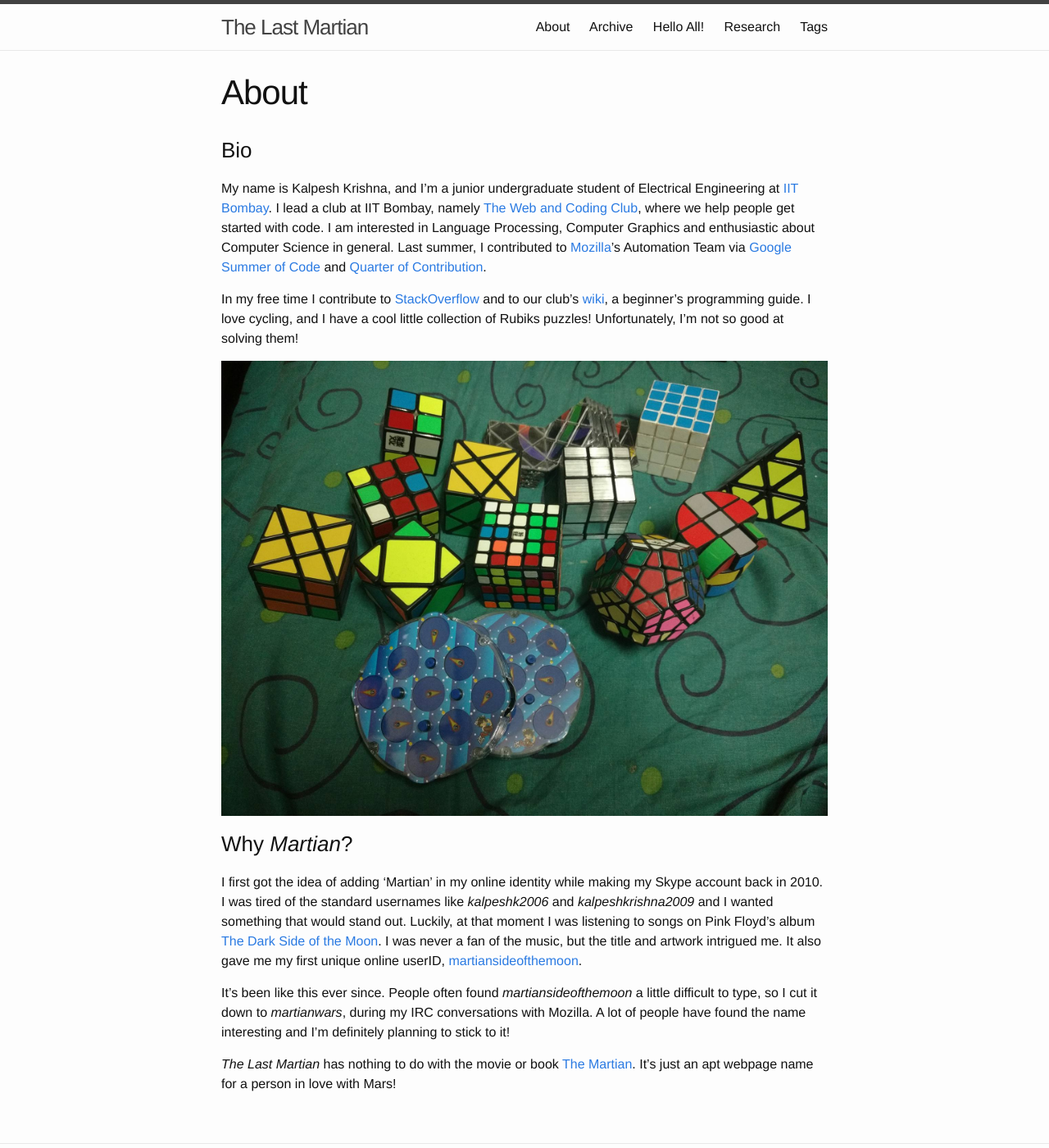
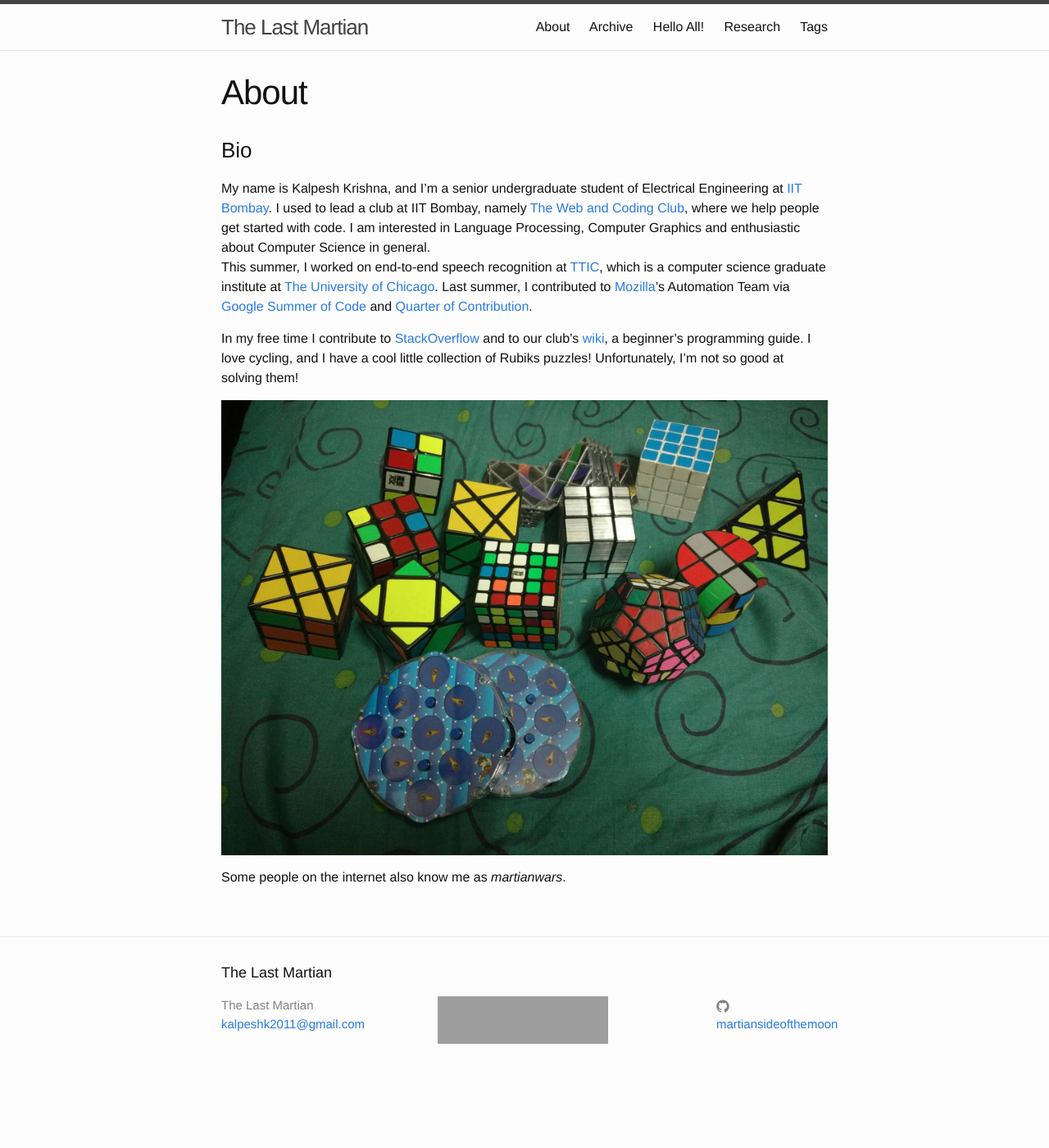
Before and after one commit to martiansideofthemoon/martiansideofthemoon.github.io, a Jekyll site: the page built from about.md, in a window 1280 px wide and 1400 px high. Shown: the whole window at 82% size. Built offline with Jekyll 4.4.1, drawn with Linux system fonts in a browser that asks for light colours; comment, search, counter and statistics services are not loaded; grey boxes are pictures that could not be loaded.

Commit message:
Update about.md

```diff
--- a/about.md
+++ b/about.md
@@ -5,16 +5,11 @@ permalink: /about/
 ---
 ### Bio
 
-My name is Kalpesh Krishna, and I'm a junior undergraduate student of Electrical Engineering at [IIT Bombay](http://iitb.ac.in). I lead a club at IIT Bombay, namely [The Web and Coding Club](https://www.facebook.com/wncc.iitb/), where we help people get started with code. I am interested in Language Processing, Computer Graphics and enthusiastic about Computer Science in general. Last summer, I contributed to [Mozilla](https://en.wikipedia.org/wiki/Mozilla)'s Automation Team via [Google Summer of Code](https://summerofcode.withgoogle.com/) and [Quarter of Contribution](https://wiki.mozilla.org/Auto-tools/New_Contributor/Quarter_of_Contribution).
+My name is Kalpesh Krishna, and I'm a senior undergraduate student of Electrical Engineering at [IIT Bombay](http://iitb.ac.in). I used to lead a club at IIT Bombay, namely [The Web and Coding Club](https://www.facebook.com/wncc.iitb/), where we help people get started with code. I am interested in Language Processing, Computer Graphics and enthusiastic about Computer Science in general.
+This summer, I worked on end-to-end speech recognition at [TTIC](http://ttic.edu/), which is a computer science graduate institute at [The University of Chicago](https://www.uchicago.edu/). Last summer, I contributed to [Mozilla](https://en.wikipedia.org/wiki/Mozilla)'s Automation Team via [Google Summer of Code](https://summerofcode.withgoogle.com/) and [Quarter of Contribution](https://wiki.mozilla.org/Auto-tools/New_Contributor/Quarter_of_Contribution).
 
 In my free time I contribute to [StackOverflow](http://stackoverflow.com/users/5080995/martianwars) and to our club's [wiki](http://wncc-iitb.org/wiki), a beginner's programming guide. I love cycling, and I have a cool little collection of Rubiks puzzles! Unfortunately, I'm not so good at solving them!
 
 ![rubik]({{ site.url }}/assets/rubik.jpg)
 
-### Why *Martian*?
-
-I first got the idea of adding 'Martian' in my online identity while making my Skype account back in 2010. I was tired of the standard usernames like *kalpeshk2006* and *kalpeshkrishna2009* and I wanted something that would stand out. Luckily, at that moment I was listening to songs on Pink Floyd's album [The Dark Side of the Moon](https://en.wikipedia.org/wiki/The_Dark_Side_of_the_Moon). I was never a fan of the music, but the title and artwork intrigued me. It also gave me my first unique online userID, [martiansideofthemoon](https://github.com/martiansideofthemoon).
-
-It's been like this ever since. People often found *martiansideofthemoon* a little difficult to type, so I cut it down to *martianwars*, during my IRC conversations with Mozilla. A lot of people have found the name interesting and I'm definitely planning to stick to it!
-
-*The Last Martian* has nothing to do with the movie or book [The Martian](https://en.wikipedia.org/wiki/The_Martian_(film)). It's just an apt webpage name for a person in love with Mars!
+Some people on the internet also know me as *martianwars*.
```
